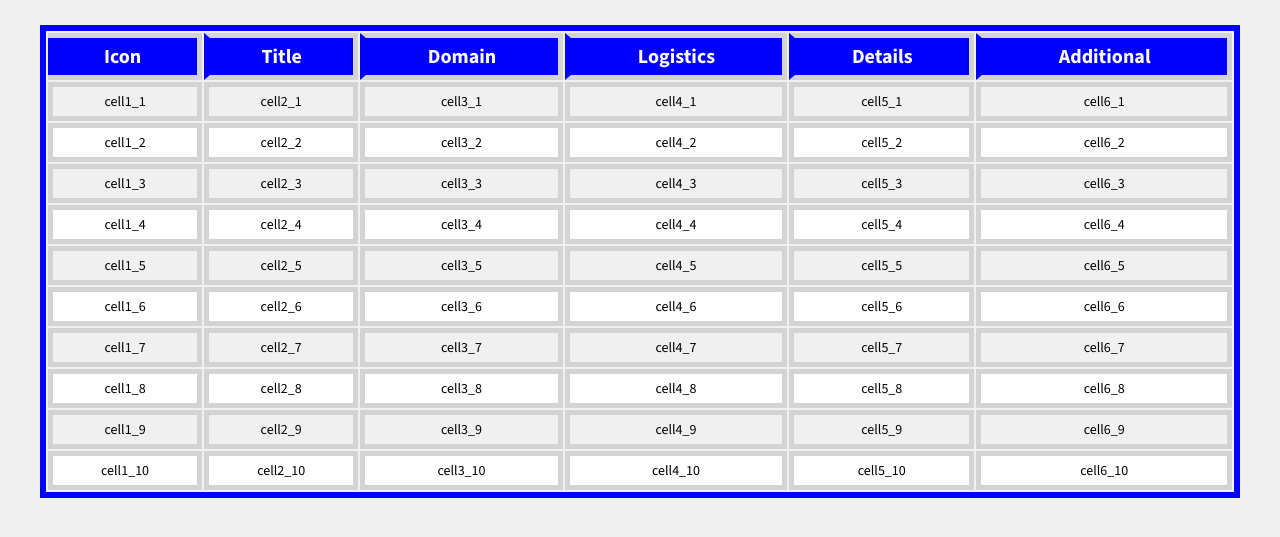
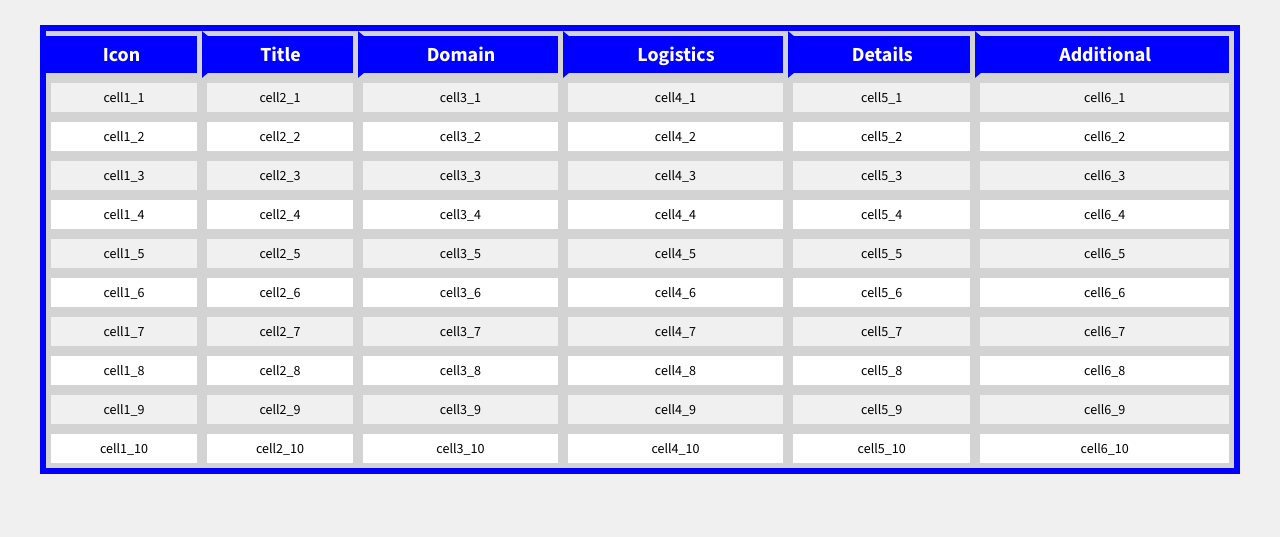
Before and after one commit to wdvdje/TimeScapeEditor, a plain HTML site: page manageEvents.html in a window 1280 px wide. Shown: the part 99-636 px from the top of the page. Drawn offline with nearby package versions, Linux system fonts and the light colour scheme.

Commit message:
Add border-spacing to table styles

```diff
--- a/style.css
+++ b/style.css
@@ -104,6 +104,7 @@
   background-color: #F0F0F0;
   width: 100%;
   text-align: center;
+  border-spacing: 0px;
 }
 table.itemsTable td, table.itemsTable th {
   border: 5px solid #D3D3D3;
```
